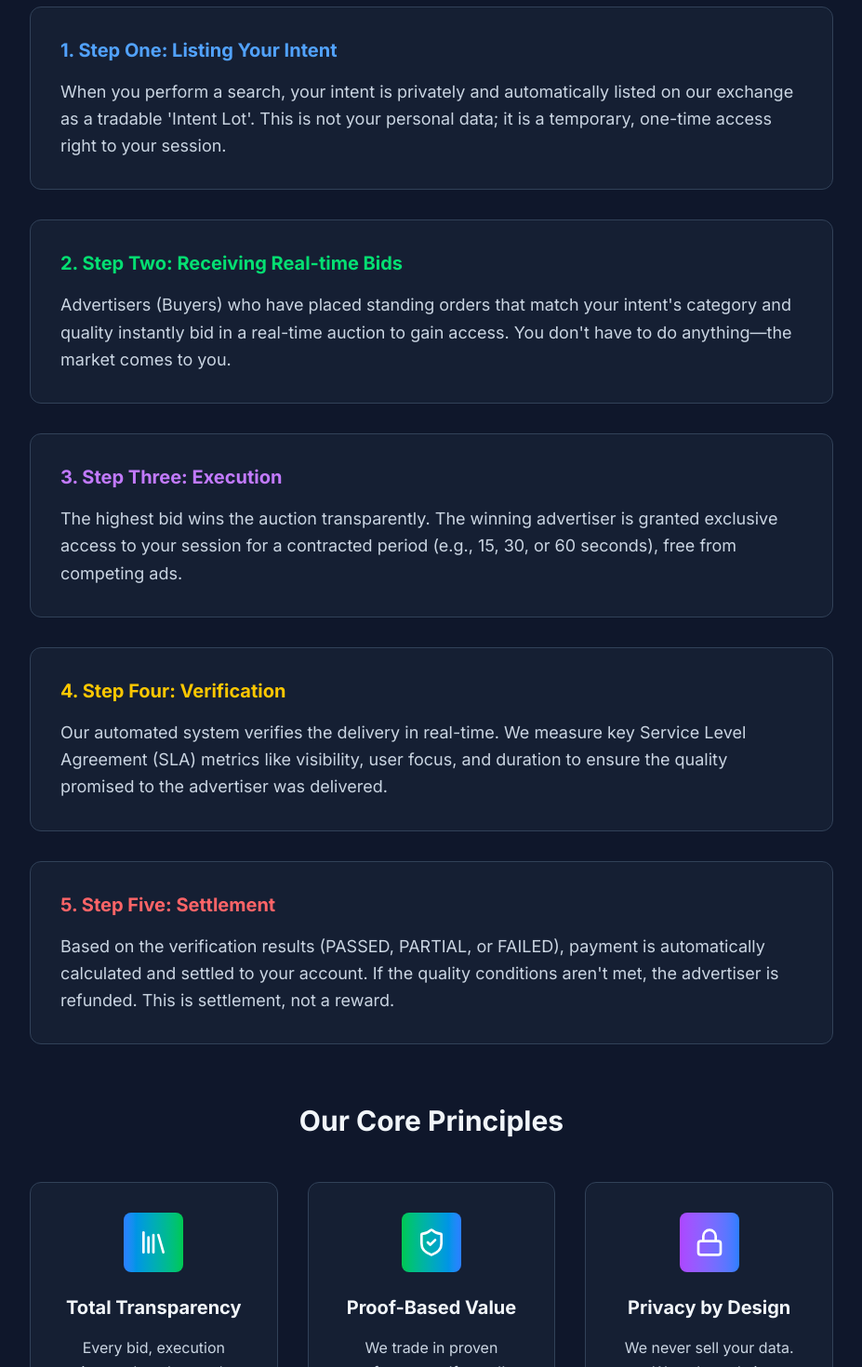
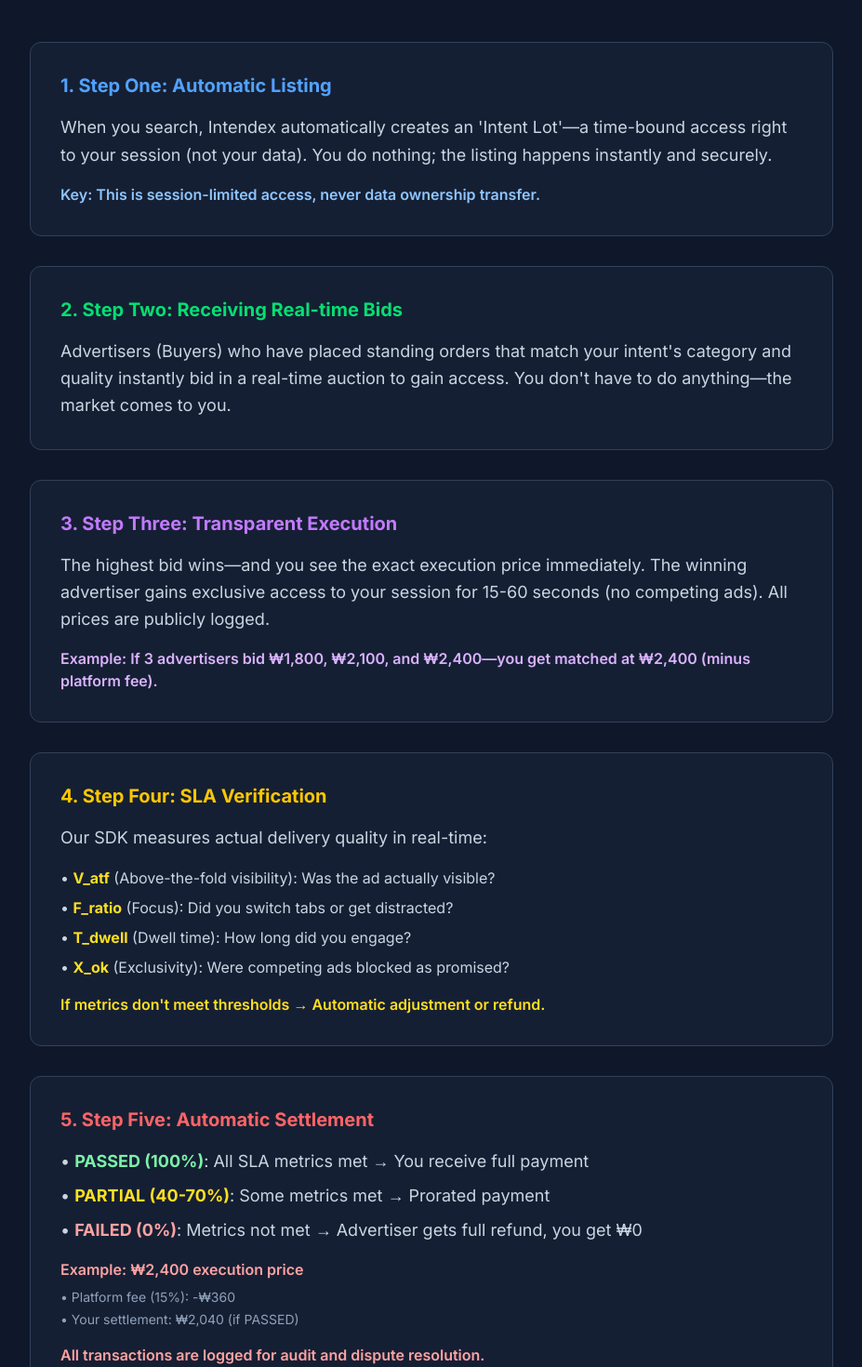
Before and after one commit to action5861/gatekeeper, a Next.js app: page /how-it-works in a window 1280 px wide. Shown: the part 760-2230 px from the top of the page at 93% size, without its empty margins (176-1103 px from the left). Built offline with nearby package versions, Linux system fonts and the light colour scheme.

Commit message:
feat: enhance How It Works page with stronger headlines and detailed explanations

```diff
--- a/app/how-it-works/page.tsx
+++ b/app/how-it-works/page.tsx
@@ -2,7 +2,7 @@
 
 'use client'
 
-import { Library, ShieldCheck, Lock, ArrowRight } from 'lucide-react'
+import { ArrowRight, Library, Lock, ShieldCheck } from 'lucide-react'
 import Link from 'next/link'
 
 export default function HowItWorks() {
@@ -49,9 +49,12 @@
                  {/* Header Section */}
                  <section className="text-center mb-16">
                      <h1 className="text-4xl md:text-5xl font-bold mb-6 bg-gradient-to-r from-blue-400 via-green-400 to-purple-400 bg-clip-text text-transparent">
-            How Intendex Works: The Intent Exchange
+                         How Intendex Works: List. Price. Trade. Settle.
                      </h1>
-          <p className="text-xl text-slate-300 leading-relaxed max-w-3xl mx-auto">
+                     <p className="text-xl text-slate-300 leading-relaxed max-w-3xl mx-auto mb-4">
+                         The world&apos;s first intent exchange with SLA-verified settlement
+                     </p>
+                     <p className="text-lg text-slate-400 leading-relaxed max-w-3xl mx-auto">
                          Intendex is not another ad network. We are the world&apos;s first exchange for user intent, operating on a transparent, verifiable, and fair transaction model. Here&apos;s how we turn your intent into value, step by step.
                      </p>
                  </section>
@@ -114,10 +117,13 @@
                          {/* Step 1 */}
                          <div className="bg-slate-800/50 rounded-xl p-8 border border-slate-700">
                              <h3 className="text-xl font-bold mb-4 text-blue-400">
-                1. Step One: Listing Your Intent
+                                 1. Step One: Automatic Listing
                              </h3>
-              <p className="text-lg text-slate-300 leading-relaxed">
-                When you perform a search, your intent is privately and automatically listed on our exchange as a tradable &apos;Intent Lot&apos;. This is not your personal data; it is a temporary, one-time access right to your session.
+                             <p className="text-lg text-slate-300 leading-relaxed mb-4">
+                                 When you search, Intendex automatically creates an &apos;Intent Lot&apos;—a time-bound access right to your session (not your data). You do nothing; the listing happens instantly and securely.
+                             </p>
+                             <p className="text-base text-blue-300 font-semibold">
+                                 Key: This is session-limited access, never data ownership transfer.
                              </p>
                          </div>
 
@@ -134,30 +140,56 @@
                          {/* Step 3 */}
                          <div className="bg-slate-800/50 rounded-xl p-8 border border-slate-700">
                              <h3 className="text-xl font-bold mb-4 text-purple-400">
-                3. Step Three: Execution
+                                 3. Step Three: Transparent Execution
                              </h3>
-              <p className="text-lg text-slate-300 leading-relaxed">
-                The highest bid wins the auction transparently. The winning advertiser is granted exclusive access to your session for a contracted period (e.g., 15, 30, or 60 seconds), free from competing ads.
+                             <p className="text-lg text-slate-300 leading-relaxed mb-4">
+                                 The highest bid wins—and you see the exact execution price immediately. The winning advertiser gains exclusive access to your session for 15-60 seconds (no competing ads). All prices are publicly logged.
+                             </p>
+                             <p className="text-base text-purple-300 font-semibold">
+                                 Example: If 3 advertisers bid ₩1,800, ₩2,100, and ₩2,400—you get matched at ₩2,400 (minus platform fee).
                              </p>
                          </div>
 
                          {/* Step 4 */}
                          <div className="bg-slate-800/50 rounded-xl p-8 border border-slate-700">
                              <h3 className="text-xl font-bold mb-4 text-yellow-400">
-                4. Step Four: Verification
+                                 4. Step Four: SLA Verification
                              </h3>
-              <p className="text-lg text-slate-300 leading-relaxed">
-                Our automated system verifies the delivery in real-time. We measure key Service Level Agreement (SLA) metrics like visibility, user focus, and duration to ensure the quality promised to the advertiser was delivered.
+                             <p className="text-lg text-slate-300 leading-relaxed mb-4">
+                                 Our SDK measures actual delivery quality in real-time:
+                             </p>
+                             <ul className="text-base text-slate-300 space-y-2 mb-4">
+                                 <li>• <strong className="text-yellow-300">V_atf</strong> (Above-the-fold visibility): Was the ad actually visible?</li>
+                                 <li>• <strong className="text-yellow-300">F_ratio</strong> (Focus): Did you switch tabs or get distracted?</li>
+                                 <li>• <strong className="text-yellow-300">T_dwell</strong> (Dwell time): How long did you engage?</li>
+                                 <li>• <strong className="text-yellow-300">X_ok</strong> (Exclusivity): Were competing ads blocked as promised?</li>
+                             </ul>
+                             <p className="text-base text-yellow-300 font-semibold">
+                                 If metrics don&apos;t meet thresholds → Automatic adjustment or refund.
                              </p>
                          </div>
 
                          {/* Step 5 */}
                          <div className="bg-slate-800/50 rounded-xl p-8 border border-slate-700">
                              <h3 className="text-xl font-bold mb-4 text-red-400">
-                5. Step Five: Settlement
+                                 5. Step Five: Automatic Settlement
                              </h3>
-              <p className="text-lg text-slate-300 leading-relaxed">
-                Based on the verification results (PASSED, PARTIAL, or FAILED), payment is automatically calculated and settled to your account. If the quality conditions aren&apos;t met, the advertiser is refunded. This is settlement, not a reward.
+                             <div className="text-lg text-slate-300 leading-relaxed mb-4">
+                                 <ul className="space-y-2 mb-4">
+                                     <li>• <strong className="text-green-300">PASSED (100%)</strong>: All SLA metrics met → You receive full payment</li>
+                                     <li>• <strong className="text-yellow-300">PARTIAL (40-70%)</strong>: Some metrics met → Prorated payment</li>
+                                     <li>• <strong className="text-red-300">FAILED (0%)</strong>: Metrics not met → Advertiser gets full refund, you get ₩0</li>
+                                 </ul>
+                             </div>
+                             <p className="text-base text-red-300 font-semibold mb-2">
+                                 Example: ₩2,400 execution price
+                             </p>
+                             <ul className="text-sm text-slate-400 space-y-1 mb-4">
+                                 <li>• Platform fee (15%): -₩360</li>
+                                 <li>• Your settlement: ₩2,040 (if PASSED)</li>
+                             </ul>
+                             <p className="text-base text-red-300 font-semibold">
+                                 All transactions are logged for audit and dispute resolution.
                              </p>
                          </div>
                     </div>
```
Lines whose indentation alone changed are shown as unchanged.
